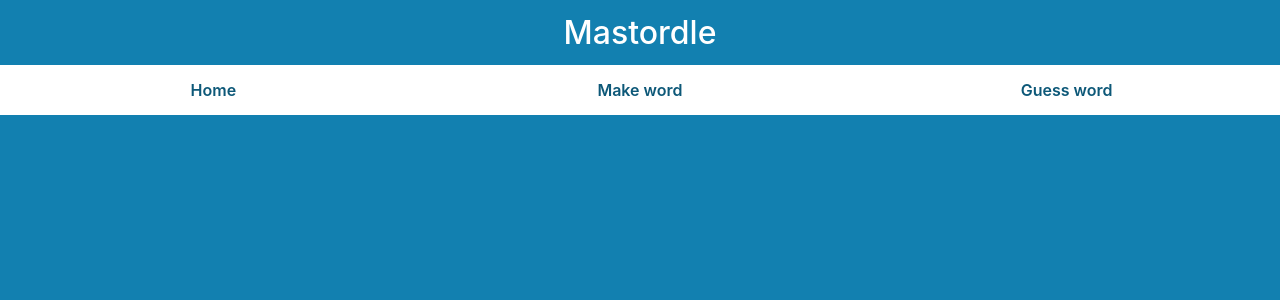
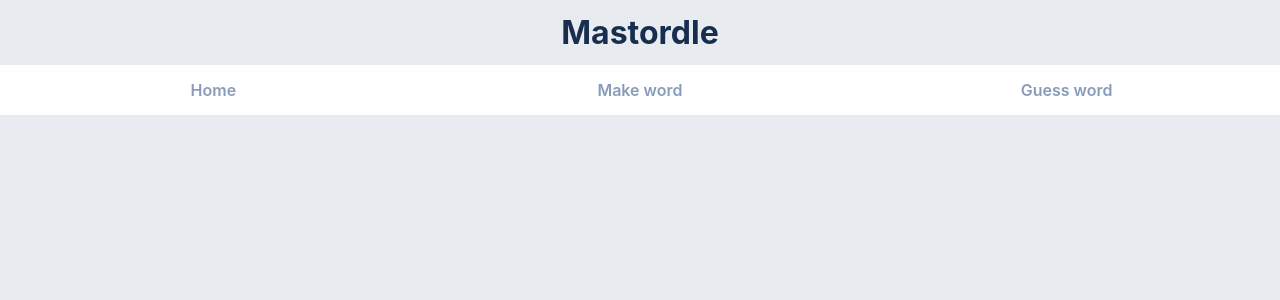
Before and after one commit to Hriday1321/Originalll, a React (Create React App) app: page / in a window 1280 px wide. Shown: the top 300 px of the page. Built offline with nearby package versions, Linux system fonts and the light colour scheme.

Commit message:
deciding the colors

```diff
--- a/src/components/Guess/Guess.elements.js
+++ b/src/components/Guess/Guess.elements.js
@@ -3,15 +3,16 @@ import styled from 'styled-components'
 export const Cont = styled.div`
     display: flex;
     padding: 0.5% 0 0.5% 0;
-    background-color: white;
+    background-color: #999;
     width: 50%;
-    height: 100px;
+    height: 90px;
     margin: 0 auto;
     justify-content: center;
 `;
 
 export const Letter = styled.span`
-    background-color: #1280b0;
+    background-color: #999;
+    border: solid white;
     border-radius: 5px;
     color: white;
     width: 10%;
--- a/src/components/Guess/Guess.js
+++ b/src/components/Guess/Guess.js
@@ -64,10 +64,10 @@ export default function Guess(props) {
           return (<Letter>{data}</Letter>)
         })}
         {empty.map(function(){
-          return (<Letter>_</Letter>)
+          return (<Letter> </Letter>)
         })}
-        <Letter>_</Letter>
-        <Letter>_</Letter>
+        <Letter> </Letter>
+        <Letter> </Letter>
        </Cont>
     </Div>
   )
--- a/src/components/Home/Home.elements.js
+++ b/src/components/Home/Home.elements.js
@@ -1,9 +1,9 @@
 import styled from 'styled-components'
 
 export const Div = styled.div`
-    background-color: #1280b0;
-    color: white;
-    font-weight: 500;
+    background-color: rgb(232, 236, 240);
+    color: rgb(24, 46, 79);
+    font-weight: 700;
     font-size: 2em;
     text-align: center;
     padding: 1% 0%;
--- a/src/components/Nav/Nav.elements.js
+++ b/src/components/Nav/Nav.elements.js
@@ -9,7 +9,7 @@ export const Block = styled.div`
 `;
 
 export const Button = styled(Link)`
-    color: #0d5878;
+    color: rgb(136, 156, 186);
     text-decoration: none;
     font-weight:  600;
 `;
@@ -22,7 +22,7 @@ export const Span = styled.span`
     justify-content: center;
     transition: 0.5s;
     &:hover{
-        background-color: #0d5878;
+        background-color: rgb(136, 156, 186);
         border-radius: 5px;
     }
     &:hover ${Button}{
--- a/src/index.css
+++ b/src/index.css
@@ -1,6 +1,6 @@
 body {
   margin: 0;
-  background-color: #1280b0;
+  background-color: rgb(232, 236, 240);
   font-family: -apple-system, BlinkMacSystemFont, 'Segoe UI', 'Roboto', 'Oxygen',
     'Ubuntu', 'Cantarell', 'Fira Sans', 'Droid Sans', 'Helvetica Neue',
     sans-serif;
```
